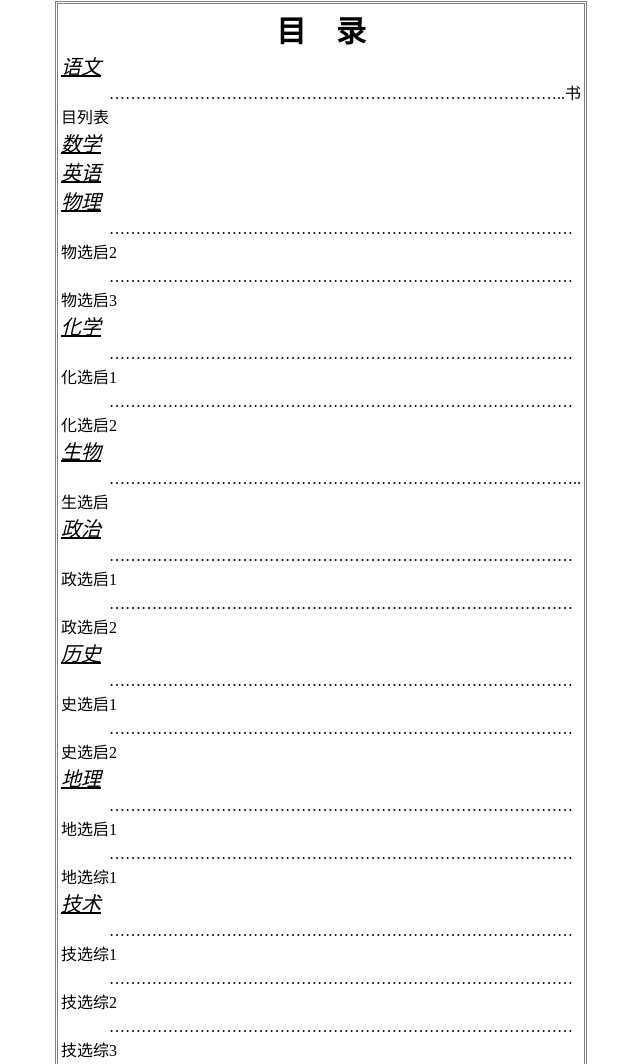
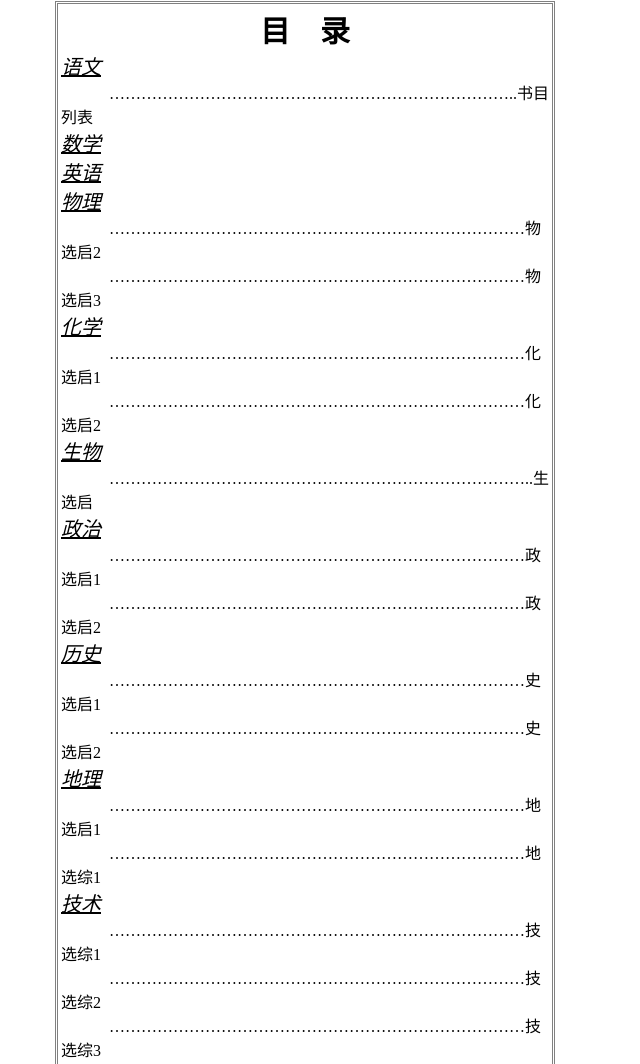
Before and after one commit to martinSCS/homework, a plain HTML site: page 2020/20200719/homework.html in a window 1280 px wide. Shown: the part 49-1113 px from the top of the page, without its empty margins (253-893 px from the left). Drawn offline with Linux system fonts and the light colour scheme.

Commit message:
Update homework.html

```diff
--- a/2020/20200719/homework.html
+++ b/2020/20200719/homework.html
@@ -53,30 +53,30 @@
 			<td>
 				<div class="title" id="content"><a>目　录</a></div>
 					<div><a href="#cn" class="content_first">语文</a></div>
-				<div><a href="booklist.html" class="content_second">　　　…………………………………………………………………………&period;&period;书目列表</a></div>
+				<div><a href="booklist.html" class="content_second">　　　…………………………………………………………………&period;&period;书目列表</a></div>
 					<div><a href="#ma" class="content_first">数学</a></div>
 					<div><a href="#en" class="content_first">英语</a></div>
 					<div><a href="#ph" class="content_first">物理</a></div>
-					<div><a href="#ph1" class="content_second">　　　……………………………………………………………………………物选启2</a></div>
-					<div><a href="#ph2" class="content_second">　　　……………………………………………………………………………物选启3</a></div>
+					<div><a href="#ph1" class="content_second">　　　……………………………………………………………………物选启2</a></div>
+					<div><a href="#ph2" class="content_second">　　　……………………………………………………………………物选启3</a></div>
 					<div><a href="#ch" class="content_first">化学</a></div>
-					<div><a href="#ch1" class="content_second">　　　……………………………………………………………………………化选启1</a></div>
-					<div><a href="#ch2" class="content_second">　　　……………………………………………………………………………化选启2</a></div>
+					<div><a href="#ch1" class="content_second">　　　……………………………………………………………………化选启1</a></div>
+					<div><a href="#ch2" class="content_second">　　　……………………………………………………………………化选启2</a></div>
 					<div><a href="#bi" class="content_first">生物</a></div>
-				<div><a href="#bi1" class="content_second">　　　……………………………………………………………………………&period;&period;生选启</a></div>
+				<div><a href="#bi1" class="content_second">　　　……………………………………………………………………&period;&period;生选启</a></div>
 					<div><a href="#po" class="content_first">政治</a></div>
-					<div><a href="#po1" class="content_second">　　　……………………………………………………………………………政选启1</a></div>
-					<div><a href="#po2" class="content_second">　　　……………………………………………………………………………政选启2</a></div>
+					<div><a href="#po1" class="content_second">　　　……………………………………………………………………政选启1</a></div>
+					<div><a href="#po2" class="content_second">　　　……………………………………………………………………政选启2</a></div>
 					<div><a href="#hi" class="content_first">历史</a></div>
-					<div><a href="#hi1" class="content_second">　　　……………………………………………………………………………史选启1</a></div>
-					<div><a href="#hi2" class="content_second">　　　……………………………………………………………………………史选启2</a></div>
+					<div><a href="#hi1" class="content_second">　　　……………………………………………………………………史选启1</a></div>
+					<div><a href="#hi2" class="content_second">　　　……………………………………………………………………史选启2</a></div>
 					<div><a href="#ge" class="content_first">地理</a></div>
-					<div><a href="#ge1" class="content_second">　　　……………………………………………………………………………地选启1</a></div>
-					<div><a href="#ge2" class="content_second">　　　……………………………………………………………………………地选综1</a></div>
+					<div><a href="#ge1" class="content_second">　　　……………………………………………………………………地选启1</a></div>
+					<div><a href="#ge2" class="content_second">　　　……………………………………………………………………地选综1</a></div>
 					<div><a href="#te" class="content_first">技术</a></div>
-					<div><a href="#te1" class="content_second">　　　……………………………………………………………………………技选综1</a></div>
-					<div><a href="#te2" class="content_second">　　　……………………………………………………………………………技选综2</a></div>
-					<div><a href="#te3" class="content_second">　　　……………………………………………………………………………技选综3</a></div>
+					<div><a href="#te1" class="content_second">　　　……………………………………………………………………技选综1</a></div>
+					<div><a href="#te2" class="content_second">　　　……………………………………………………………………技选综2</a></div>
+					<div><a href="#te3" class="content_second">　　　……………………………………………………………………技选综3</a></div>
 			</td>
 		</tr>
 		<tr>
```
